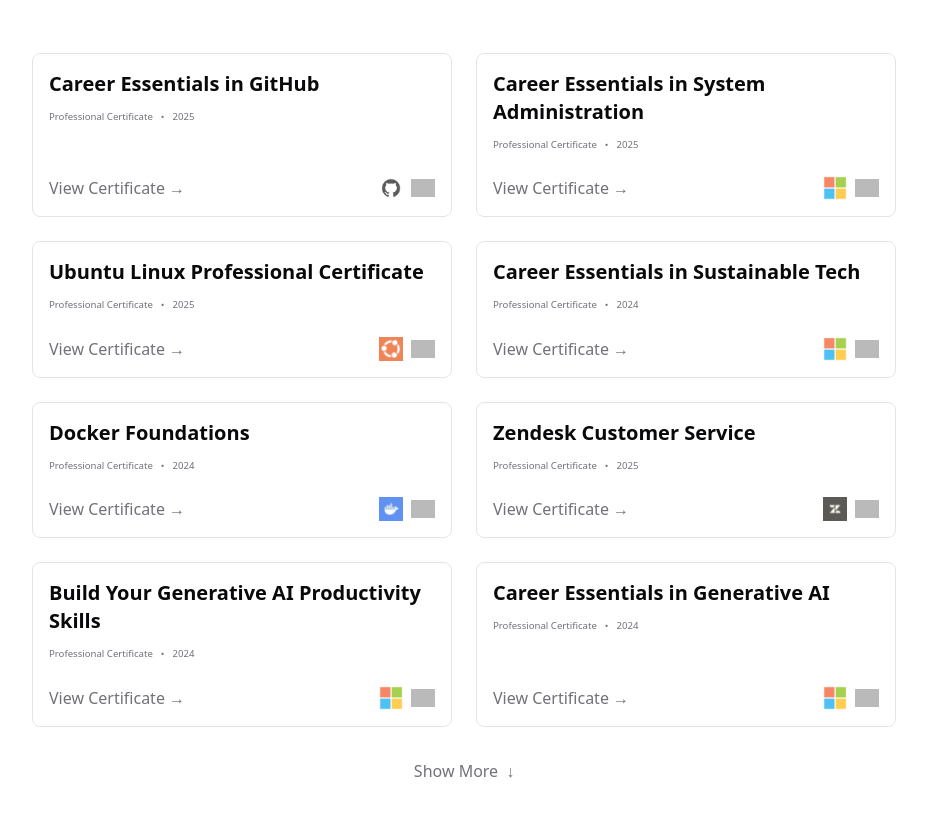
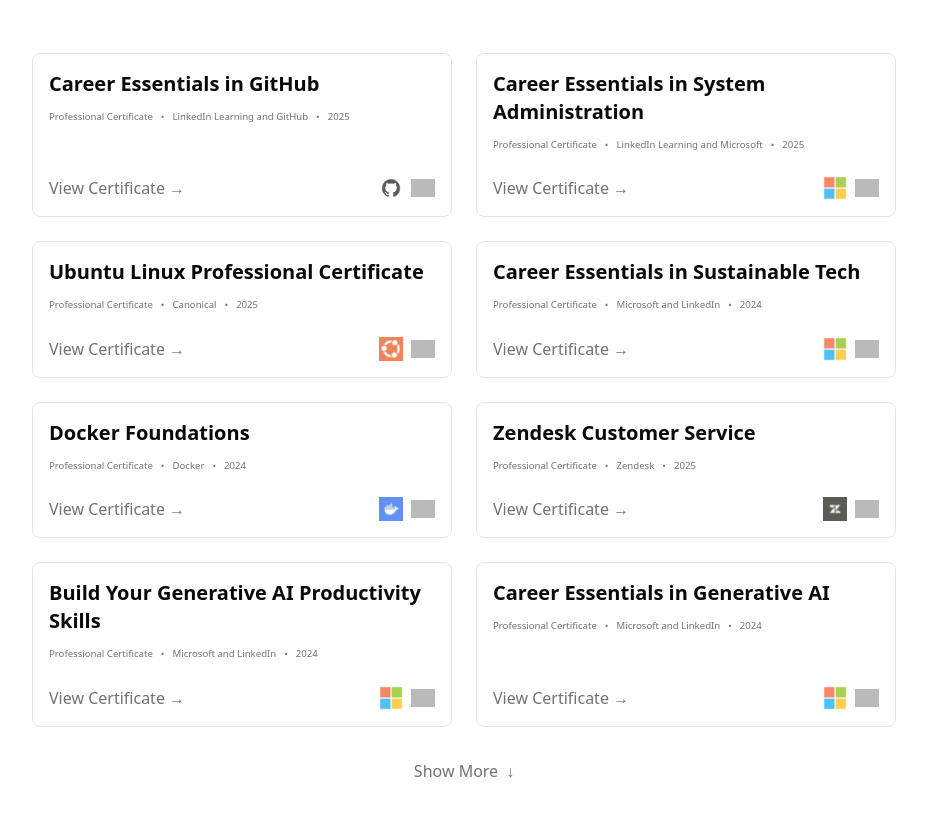
Before and after one commit to vit-zeeshan/portfolio3, a Next.js app: page / in a window 1280 px wide. Shown: the part 4032-4847 px from the top of the page, without its empty margins (176-1103 px from the left). Built offline with nearby package versions, Linux system fonts and the light colour scheme; grey boxes are pictures that could not be loaded.

Commit message:
Add issuer to certification card details

```diff
--- a/src/app/page.tsx
+++ b/src/app/page.tsx
@@ -893,6 +893,8 @@ export default function Page() {
                     <div className="flex items-center gap-2 mb-2">
                       <p className="text-muted-foreground text-[0.6em]">{cert.type}</p>
                       <span className="text-muted-foreground text-[0.6em]">•</span>
+                      <p className="text-muted-foreground text-[0.6em]">{cert.issuer}</p>
+                      <span className="text-muted-foreground text-[0.6em]">•</span>
                       <p className="text-muted-foreground text-[0.6em]">{cert.date}</p>
                     </div>
                   </div>
```
